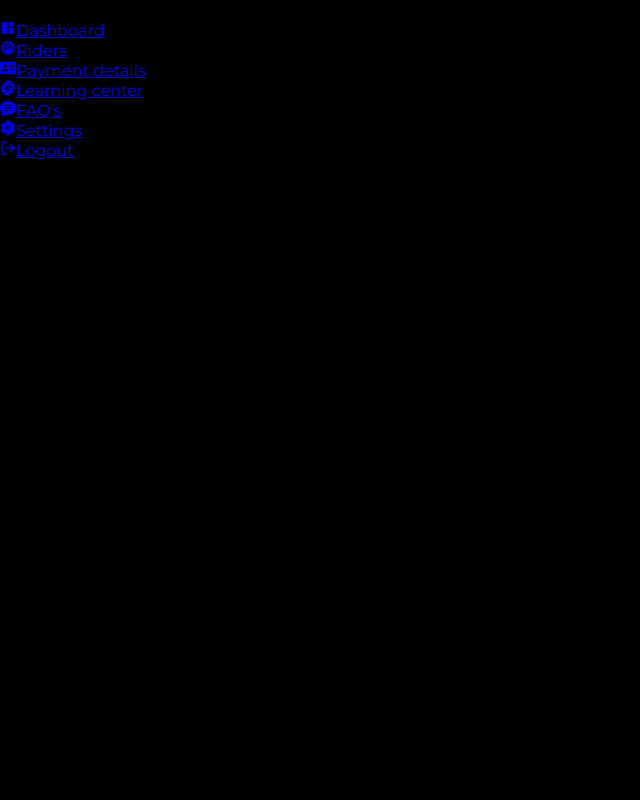
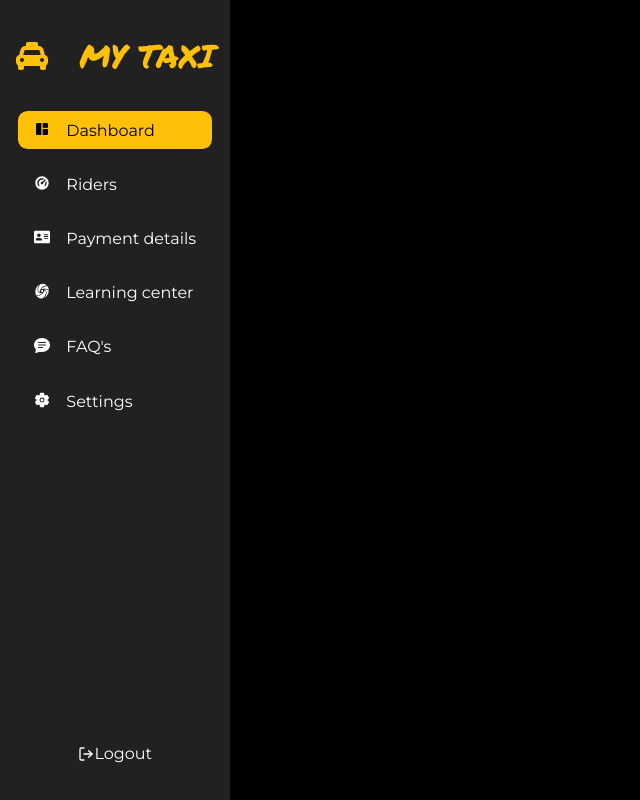
Before and after one commit to Mogakamo/taxi-dashboard, a React (Create React App) app: page / in a window 1280 px wide. Shown: the whole page, without its empty margins (0-640 px from the left). Built offline with nearby package versions, Linux system fonts and the light colour scheme.

Commit message:
Sidebar is completed..

```diff
--- a/src/components/SideBar.jsx
+++ b/src/components/SideBar.jsx
@@ -13,6 +13,8 @@ import scrollreveal from "scrollreveal";
 
 
 function SideBar() {
+    const [currentLink, setCurrentLink] = useState(1)
+
     return (
         <>
             <Section>
@@ -24,37 +26,49 @@ function SideBar() {
                     <div className="toggle"></div>
                     <div className="links">
                         <ul>
-                            <li>
+                            <li
+                                onClick={() => setCurrentLink(1)}
+                                className={currentLink === 1 ? "active" : ""}>
                                 <a href="#">
                                     <MdSpaceDashboard />
                                     <span>Dashboard</span>
                                 </a>
                             </li>
-                            <li>
+                            <li
+                                onClick={() => setCurrentLink(2)}
+                                className={currentLink === 2 ? "active" : ""}>
                                 <a href="#">
                                     <RiDashboard2Fill />
                                     <span>Riders</span>
                                 </a>
                             </li>
-                            <li>
+                            <li
+                                onClick={() => setCurrentLink(3)}
+                                className={currentLink === 3 ? "active" : ""}>
                                 <a href="#">
                                     <FaAddressCard />
                                     <span>Payment details</span>
                                 </a>
                             </li>
-                            <li>
+                            <li
+                                onClick={() => setCurrentLink(4)}
+                                className={currentLink === 4 ? "active" : ""}>
                                 <a href="#">
                                     <GiTwirlCenter />
                                     <span>Learning center</span>
                                 </a>
                             </li>
-                            <li>
+                            <li
+                                onClick={() => setCurrentLink(5)}
+                                className={currentLink === 5 ? "active" : ""}>
                                 <a href="#">
                                     <BsFillChatTextFill />
                                     <span>FAQ's</span>
                                 </a>
                             </li>
-                            <li>
+                            <li
+                                onClick={() => setCurrentLink(6)}
+                                className={currentLink === 6 ? "active" : ""}>
                                 <a href="#">
                                     <IoSettings />
                                     <span>Settings</span>
@@ -65,13 +79,104 @@ function SideBar() {
                 </div>
                 <div className="logout">
                     <a href="#"><FiLogOut />
-                    <span>Logout</span></a>
+                        <span>Logout</span></a>
                 </div>
             </Section>
         </>
     )
 }
 
-const Section = styled.section``;
+const Section = styled.section`
+    position: fixed;
+    left: 0;
+    background-color: #212121;
+    height: 100vh;
+    width: 18vw;
+    display: flex;
+    flex-direction: column;
+    align-items: center;
+    justify-content: space-between;
+    padding: 2rem 0;
+    gap: 2rem;
+
+    .top {
+        display: flex;
+        flex-direction: column;
+        gap: 2rem;
+        width: 100%;
+    }
+
+    .toggle{
+        display: none;
+    }
+
+    .brand{
+        width: 100%;
+        display: flex;
+        justify-content: center;
+        align-items: center;
+        gap: 2rem;
+
+        svg {
+            color: #ffc107;
+            font-size: 2rem;
+        }
+
+        span {
+            font-size: 2rem;
+            color: #ffc107;
+            font-family: 'Permanent Marker', cursive;
+            text-transform: uppercase;
+        }
+    }
+
+    .links {
+        display: flex;
+        justify-content: center;
+        ul {
+            list-style-type: none;
+            flex-direction: column;
+            gap: 1rem;
+            display: flex;
+        }
+        li {
+            padding: 0.6rem 1rem;
+            border-radius: 0.6rem;
+            &:hover {
+                background-color: #ffc107;
+                a {
+                    color: black;
+                }
+            }
+            a {
+                text-decoration: none;
+                display: flex;
+                gap: 1rem;
+                color: white;
+            }
+        }
+        .active {
+            background-color: #ffc107;
+            a {
+                color: black;
+            }
+        }
+    }
+    .logout {
+        padding: 0.3rem 1rem;
+        border-radius: 0.6rem;
+        &:hover {
+            background-color: #da0037;
+        }
+        a {
+            text-decoration: none;
+            display: flex;
+            align-items: center;
+            justify-content: flex-start;
+            color: white;
+        }
+    }
+`;
+
 
 export default SideBar
--- a/src/index.css
+++ b/src/index.css
@@ -10,5 +10,4 @@
 body {
   background-color: black;
   font-family: 'Montserrat', sans-serif;
-/* font-family: 'Permanent Marker', cursive; */
 }
```
